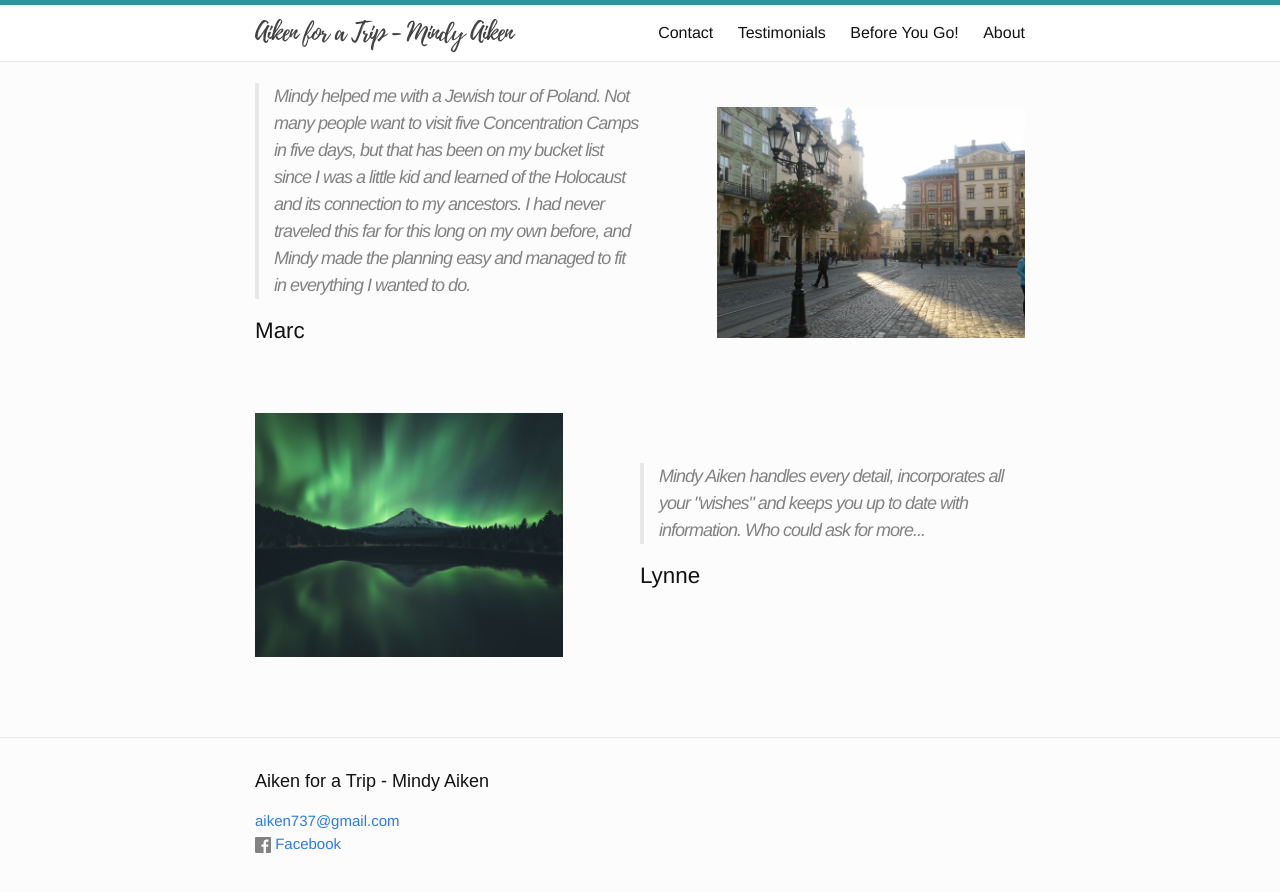
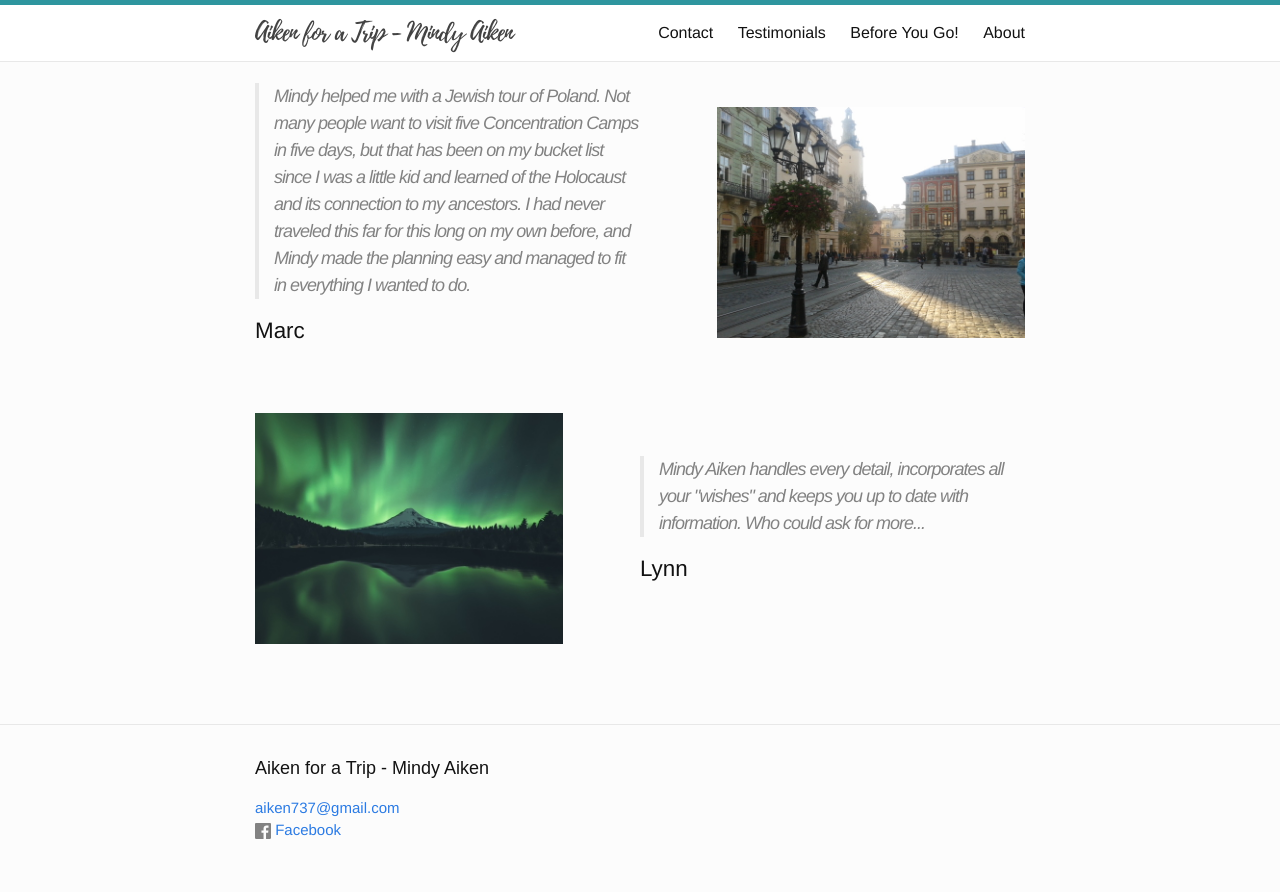
Before and after one commit to aikenfortrip/aikenfortrip.github.io, a Jekyll site: the page built from testimonials.html, in a window 1280 px wide and 900 px high, scrolled down 813 px. Shown: the top 892 px of the window. Built offline with Jekyll 4.4.1, drawn with Linux system fonts in a browser that asks for light colours.

Commit message:
Resize images

```diff
--- a/_data/testimonials.yml
+++ b/_data/testimonials.yml
@@ -14,6 +14,6 @@
 
    {
     quote: 'Mindy Aiken handles every detail, incorporates all your "wishes" and keeps you up to date with information. Who could ask for more...',
-    author: 'Lynne',
+    author: 'Lynn',
   },
 ]
```
Also changed, not shown: assets/images/before-you-go/credit_cards.jpg, assets/images/business_card_home.png (deleted), assets/images/testimonials/lynn.jpg (added), assets/images/testimonials/lynne.jpg (deleted).
